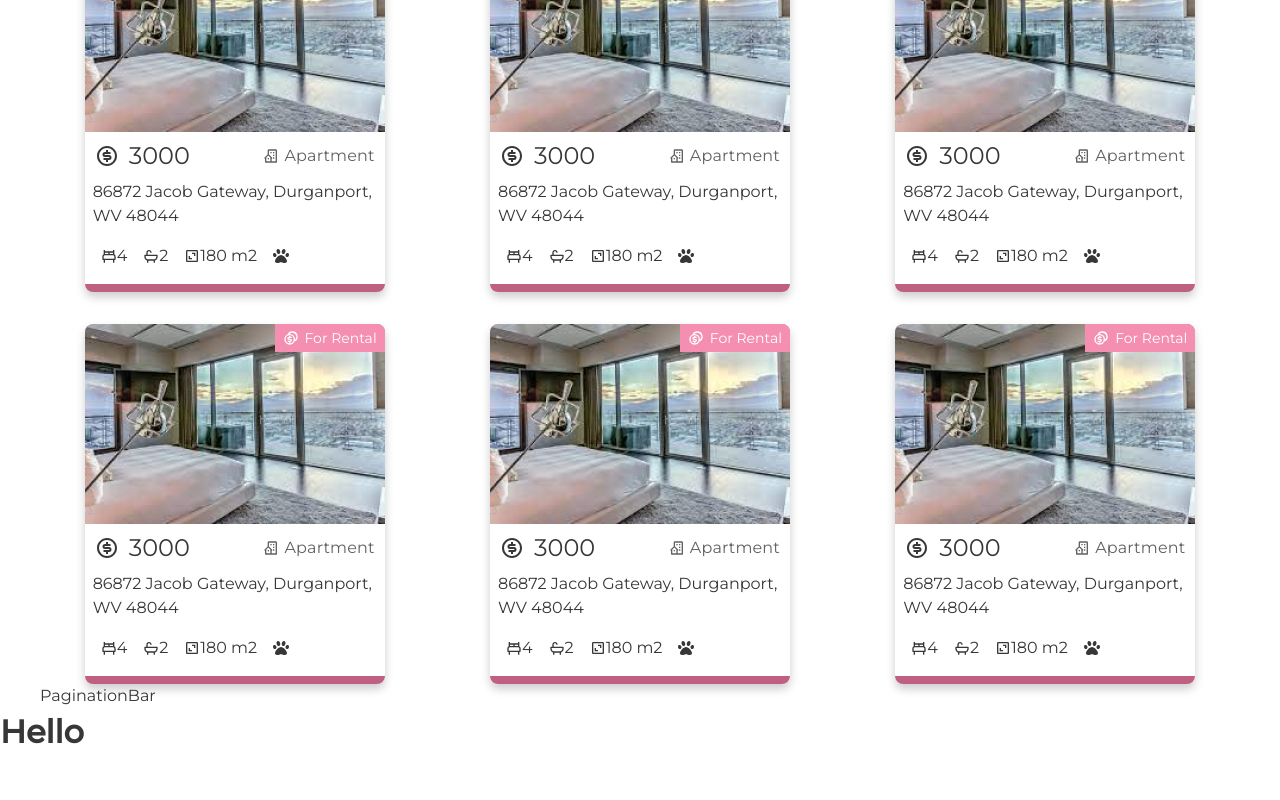
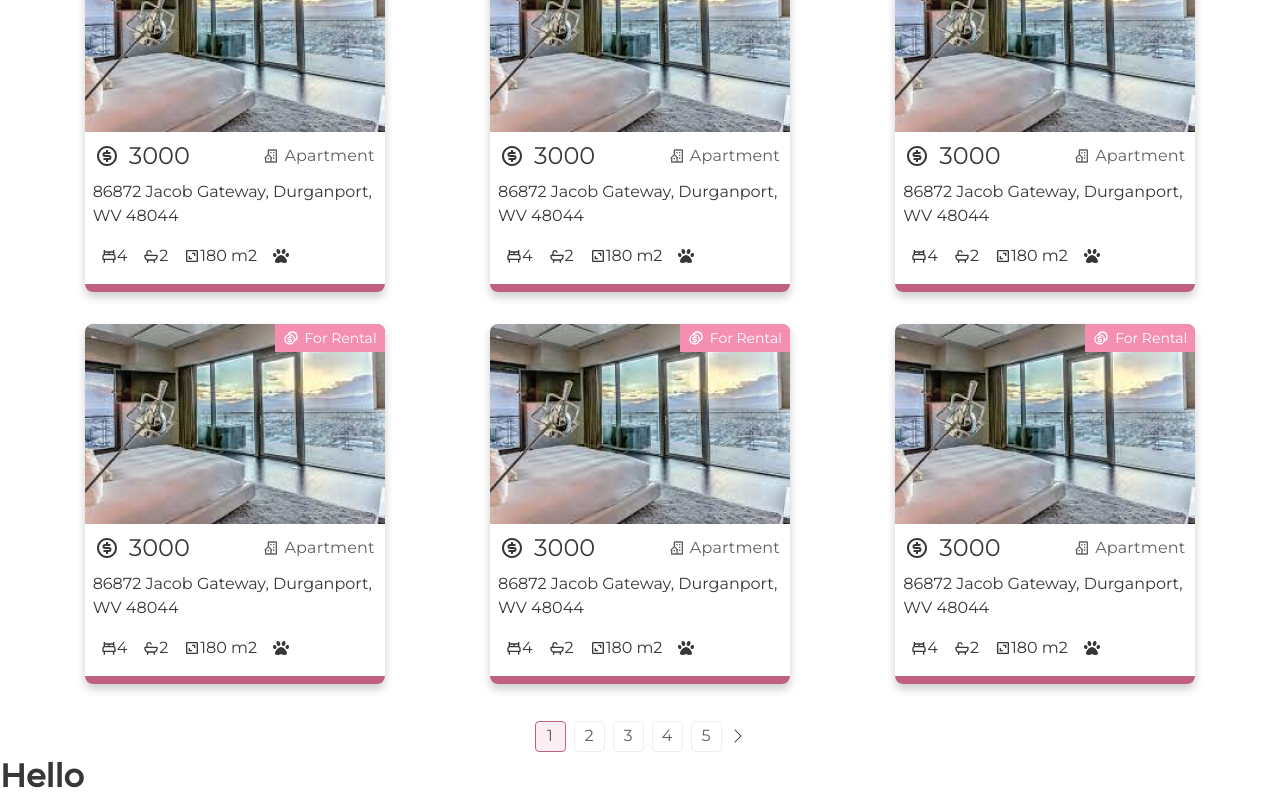
Before and after one commit to Alejandro1709/GetThatHome-Client, a React (Create React App) app: page /properties in a window 1280 px wide. Shown: the part 596-1396 px from the top of the page. Before the commit the page ends 1352 px from the top, so only its background shows below. Built offline with nearby package versions, Linux system fonts and the light colour scheme.

Commit message:
Add: Pagination file to components/propertiesPage.js

```diff
--- a/src/components/PaginationBar.js
+++ b/src/components/PaginationBar.js
@@ -1,5 +1,47 @@
+import { BsChevronRight } from 'react-icons/bs';
+import { colors } from '../styles/colors';
+import styled from '@emotion/styled';
+
+const StyledPagination = styled.div`
+  display: flex;
+  justify-content: center;
+  gap: 0.5rem;
+  align-items: center;
+  margin-top: 2.31rem;
+`;
+
+const StyledPaginationItem = styled.div`
+  display: flex;
+  justify-content: center;
+  align-items: center;
+  height: 31px;
+  width: 31px;
+  border-radius: 4px;
+  background-color: ${({ isActive }) =>
+    isActive ? colors.primary[100] : 'white'};
+  color: ${colors.secondary[600]};
+  cursor: pointer;
+  user-select: none;
+  border: 1px solid
+    ${({ isActive }) => (isActive ? colors.primary[400] : '#eee')};
+
+  &:hover {
+    background-color: ${colors.primary[100]};
+    border: 1px solid ${colors.primary[400]};
+  }
+`;
+
 function PaginationBar() {
-  return <div>PaginationBar</div>;
+  return (
+    <StyledPagination>
+      <StyledPaginationItem isActive={true}>1</StyledPaginationItem>
+      <StyledPaginationItem>2</StyledPaginationItem>
+      <StyledPaginationItem>3</StyledPaginationItem>
+      <StyledPaginationItem>4</StyledPaginationItem>
+      <StyledPaginationItem>5</StyledPaginationItem>
+      <BsChevronRight />
+    </StyledPagination>
+  );
 }
 
 export default PaginationBar;
```
